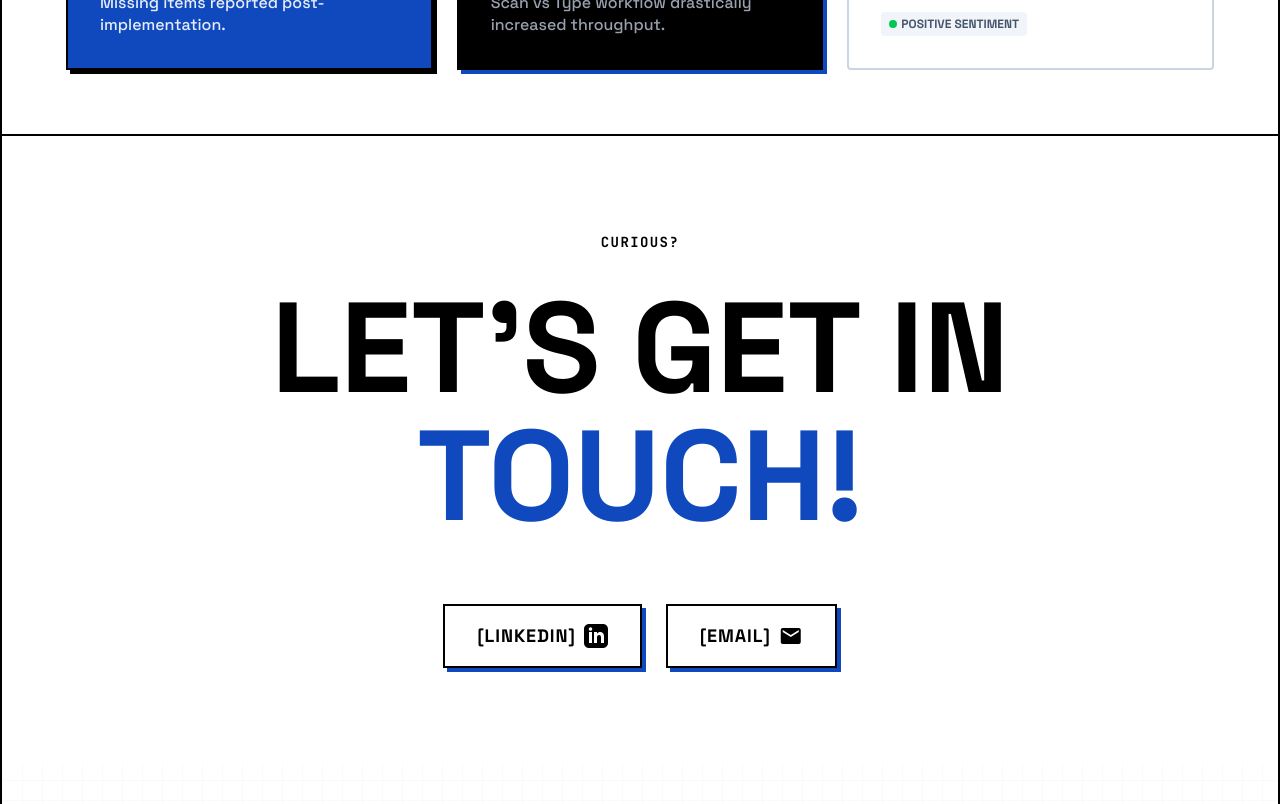
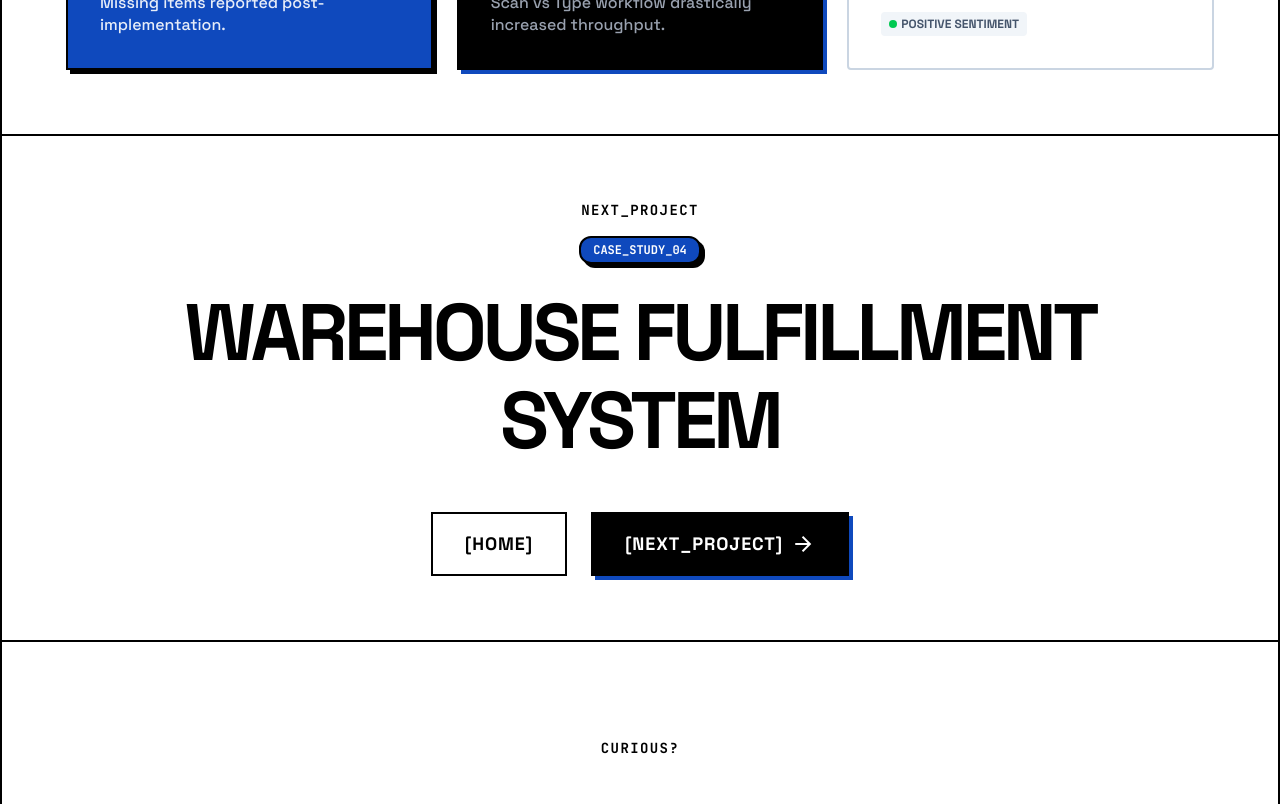
Before and after one commit to panjisap0805/Portfolio-Brutalist, a Next.js app: page /work/warehouse-internal-freight in a window 1280 px wide. Shown: the part 4380-5184 px from the top of the page. Built offline with nearby package versions, Linux system fonts and the light colour scheme.

Commit message:
edit desc and add nav

```diff
--- a/components/sections/Work.js
+++ b/components/sections/Work.js
@@ -80,7 +80,7 @@ export default function Work() {
       tag: "FUL",
       tags: ["Fulfillment System", "Web Platform", "UI/UX Designer"],
       title: "Jakmall Warehouse Fulfillment System",
-      description: "A comprehensive warehouse management system designed for high-volume inventory tracking. Improved picker accuracy by 99% with a new visual scanning system.",
+      description: "Transformed paper-driven picking workflows into a mobile ecosystem. Reduced paper waste by 90% and enabled dynamic cross-zone staff reallocation.",
       imageSrc: "/asset-fulfillment-thumbnail.webp",
       alt: "Jakmall Warehouse Fulfillment System",
       link: "/work/warehouse-fulfillment"
--- a/pages/work/warehouse-internal-freight.js
+++ b/pages/work/warehouse-internal-freight.js
@@ -7,6 +7,7 @@ import ProjectProcess from "../../components/project/ProjectProcess";
 import ProjectInsights from "../../components/project/ProjectInsights";
 import ProjectShowcase from "../../components/project/ProjectShowcase";
 import ProjectImpact from "../../components/project/ProjectImpact";
+import ProjectNavigation from "@/components/project/ProjectNavigation";
 
 export default function WarehouseInternalFreight() {
   const projectData = {
@@ -64,6 +65,11 @@ export default function WarehouseInternalFreight() {
       feedbackQuote: "This feature works exceptionally well. Before its implementation, the workflow was difficult due to manual processes, leading to a high rate of missing goods. Now, the process is streamlined and inventory loss has been completely eliminated.",
       feedbackAuthor: "Amen, Head of Warehouse",
       feedbackSentiment: "POSITIVE SENTIMENT"
+    },
+    nextProject: {
+      tag: "CASE_STUDY_04",
+      title: "WAREHOUSE FULFILLMENT<br className='hidden md:block'/> SYSTEM",
+      link: "/work/warehouse-fulfillment"
     }
   };
 
@@ -109,6 +115,7 @@ export default function WarehouseInternalFreight() {
           feedbackAuthor={projectData.impact.feedbackAuthor}
           feedbackSentiment={projectData.impact.feedbackSentiment}
         />
+        <ProjectNavigation nextProject={projectData.nextProject} />
       </Layout>
     </>
   );
```
